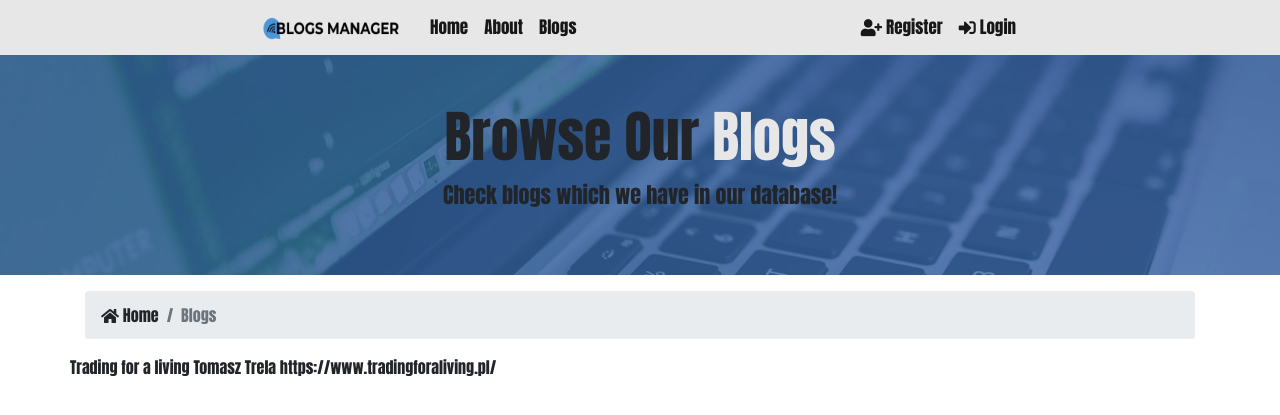
After one commit to AdamMisiak/Blogs_manager, a Django app: page /blogs/ in a window 1280 px wide. The commit adds this page. Shown: the top 415 px of the page. Run offline with Django 3.2, Linux system fonts and the light colour scheme; data comes from the database, SQL or seed files in the repository; some libraries are stand-ins or nearby versions.

Commit message:
Added Blogs view and Blogs template

```diff
--- /dev/null
+++ b/blogs_manager/blogs/urls.py
@@ -0,0 +1,7 @@
+from django.urls import path
+
+from . import views
+
+urlpatterns = [
+    path('', views.index, name='blogs'),
+]
--- a/blogs_manager/blogs/views.py
+++ b/blogs_manager/blogs/views.py
@@ -1,3 +1,11 @@
 from django.shortcuts import render
+from .models import Blog
 
 # Create your views here.
+
+def index(request):
+    blogs = Blog.objects.all()
+    context = {
+        'blogs': blogs
+    }
+    return render(request, 'blogs/blogs.html', context)
--- a/blogs_manager/blogs_manager/urls.py
+++ b/blogs_manager/blogs_manager/urls.py
@@ -1,22 +1,8 @@
-"""blogs_manager URL Configuration
-
-The `urlpatterns` list routes URLs to views. For more information please see:
-    https://docs.djangoproject.com/en/3.1/topics/http/urls/
-Examples:
-Function views
-    1. Add an import:  from my_app import views
-    2. Add a URL to urlpatterns:  path('', views.home, name='home')
-Class-based views
-    1. Add an import:  from other_app.views import Home
-    2. Add a URL to urlpatterns:  path('', Home.as_view(), name='home')
-Including another URLconf
-    1. Import the include() function: from django.urls import include, path
-    2. Add a URL to urlpatterns:  path('blog/', include('blog.urls'))
-"""
 from django.contrib import admin
 from django.conf.urls import url, include
 
 urlpatterns = [
     url('', include('pages.urls')),
+    url('blogs/', include('blogs.urls')),
     url('admin/', admin.site.urls),
 ]
--- /dev/null
+++ b/blogs_manager/templates/blogs/blogs.html
@@ -0,0 +1,54 @@
+{% extends 'base.html' %}
+
+{% block title %} | Browse Blogs {% endblock %}
+
+{% block content %}
+
+
+<section id="showcase-inner" class="py-5 text-black">
+    <div class="container">
+        <div class="row text-center">
+            <div class="col-md-12">
+                <h1 class="display-4">Browse Our <span style="color:#e7e7e7">Blogs</span></h1>
+                <p class="lead">Check blogs which we have in our database!  </p>
+            </div>
+        </div>
+    </div>
+</section>
+
+
+<section id="bc" class="mt-3">
+    <div class="container">
+        <nav aria-label="breadcrumb">
+            <ol class="breadcrumb">
+                <li class="breadcrumb-item">
+                    <a href="{% url 'index' %}">
+                    <i class="fas fa-home"></i> Home</a>
+                </li>
+            <li class="breadcrumb-item active"> Blogs</li>
+            </ol>
+        </nav>
+    </div>
+</section>
+
+
+
+<section id="blogs"></section>
+    <div class="container">
+        <div class="row">
+            {% if blogs %}
+                {% for blog in blogs %}
+                    {{ blog.name }}
+                    {{ blog.author }}
+                    {{ blog.url }}
+                {% endfor %}
+            {% else %}
+                <div class="col-md-12">
+                    <p>No Blogs Available :(</p>
+                </div>
+            {% endif %}
+        </div>
+    </div>
+</section>
+
+{% endblock %}
--- a/blogs_manager/templates/partials/_navbar.html
+++ b/blogs_manager/templates/partials/_navbar.html
@@ -13,7 +13,7 @@
                 <a class="nav-link" href="#">About</a>
             </li>
             <li class="nav-item">
-                <a class="nav-link" href="#">Blogs</a>
+                <a class="nav-link" href="{% url 'blogs' %}">Blogs</a>
 			</li>
 
 		</ul>
```
